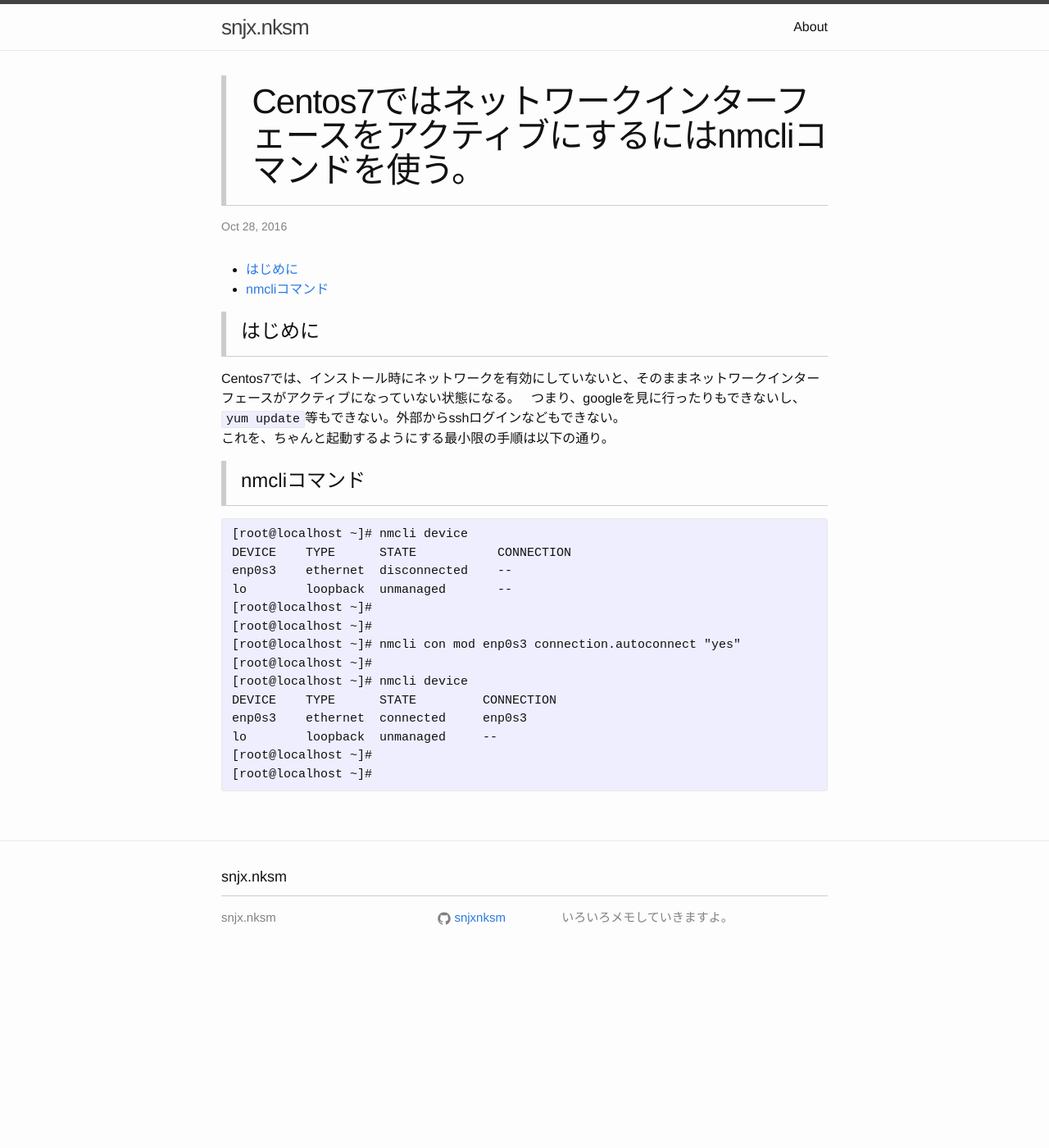
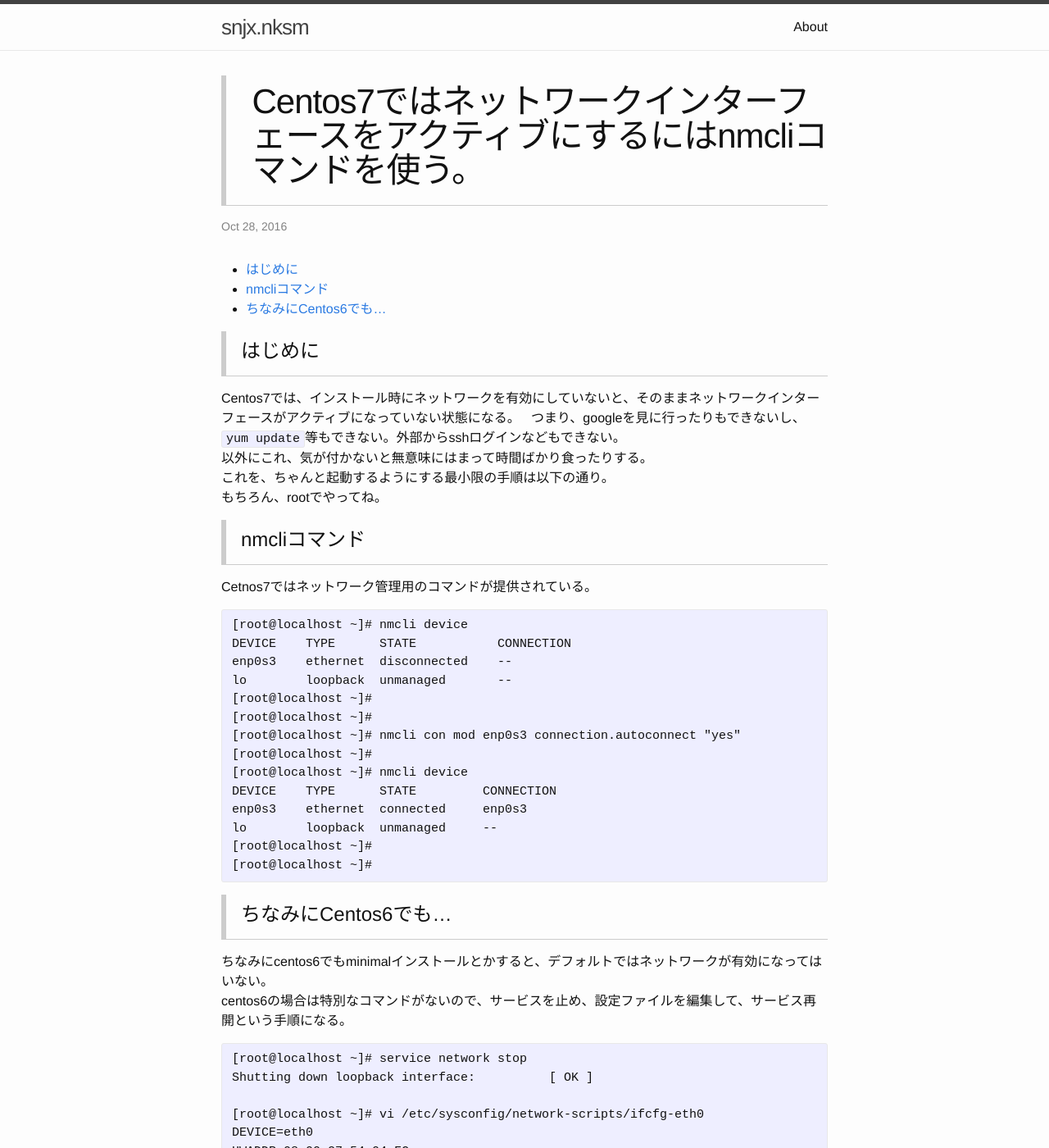
Before and after one commit to snjxnksm/snjxnksm.github.io, a Jekyll site: the page built from _posts/2016-10-28-centos7_network_setting.md, in a window 1280 px wide and 1400 px high. Shown: the whole window at 82% size. Built offline with Jekyll 4.4.1, drawn with Linux system fonts in a browser that asks for light colours; some of the changed text lies outside the part shown.

Commit message:
centos6の記述を追加した。

```diff
--- a/_posts/2016-10-28-centos7_network_setting.md
+++ b/_posts/2016-10-28-centos7_network_setting.md
@@ -4,6 +4,7 @@ title: Centos7ではネットワークインターフェースをアクティブ
 categories:
   - Linux
   - Centos7
+  - Centos6
 ---
 
 * TOC
@@ -13,9 +14,13 @@ categories:
 
 Centos7では、インストール時にネットワークを有効にしていないと、そのままネットワークインターフェースがアクティブになっていない状態になる。
 つまり、googleを見に行ったりもできないし、`yum update`等もできない。外部からsshログインなどもできない。
+以外にこれ、気が付かないと無意味にはまって時間ばかり食ったりする。
 これを、ちゃんと起動するようにする最小限の手順は以下の通り。
+もちろん、rootでやってね。
 
 # nmcliコマンド
+
+Cetnos7ではネットワーク管理用のコマンドが提供されている。
 
 <pre>
 [root@localhost ~]# nmcli device
@@ -33,3 +38,28 @@ lo        loopback  unmanaged     --
 [root@localhost ~]#
 [root@localhost ~]#
 </pre>
+
+# ちなみにCentos6でも…
+
+ちなみにcentos6でもminimalインストールとかすると、デフォルトではネットワークが有効になってはいない。
+centos6の場合は特別なコマンドがないので、サービスを止め、設定ファイルを編集して、サービス再開という手順になる。
+
+<pre>
+[root@localhost ~]# service network stop
+Shutting down loopback interface:          [ OK ]
+
+[root@localhost ~]# vi /etc/sysconfig/network-scripts/ifcfg-eth0
+DEVICE=eth0
+HWADDR=08:00:27:54:04:FC
+TYPE=Ethernet
+UUID=9aff0a74-bc1e-49a7-9992-bd7cc5eca9d3
+ONBOOT=yes
+NM_CONTROLLED=yes     # ←ここを no から yesに書き換える。
+BOOTPROTO=dhcp
+
+[root@localhost ~]# service network start
+Bringing up loopbackInterface:             [ OK ]
+Bringing up integerface eth0:
+Determining IP information for eth0... done.
+                                           [ OK ]
+</pre>
```
